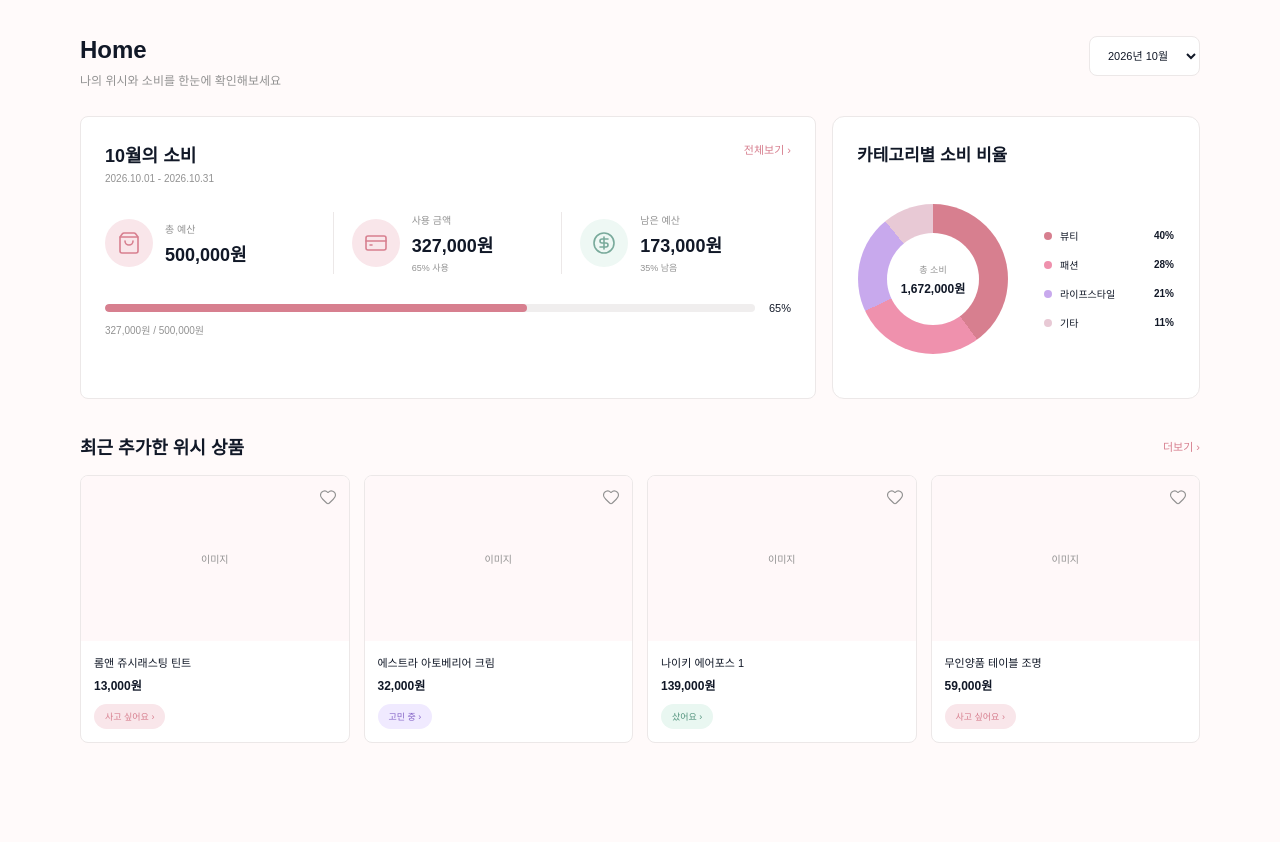
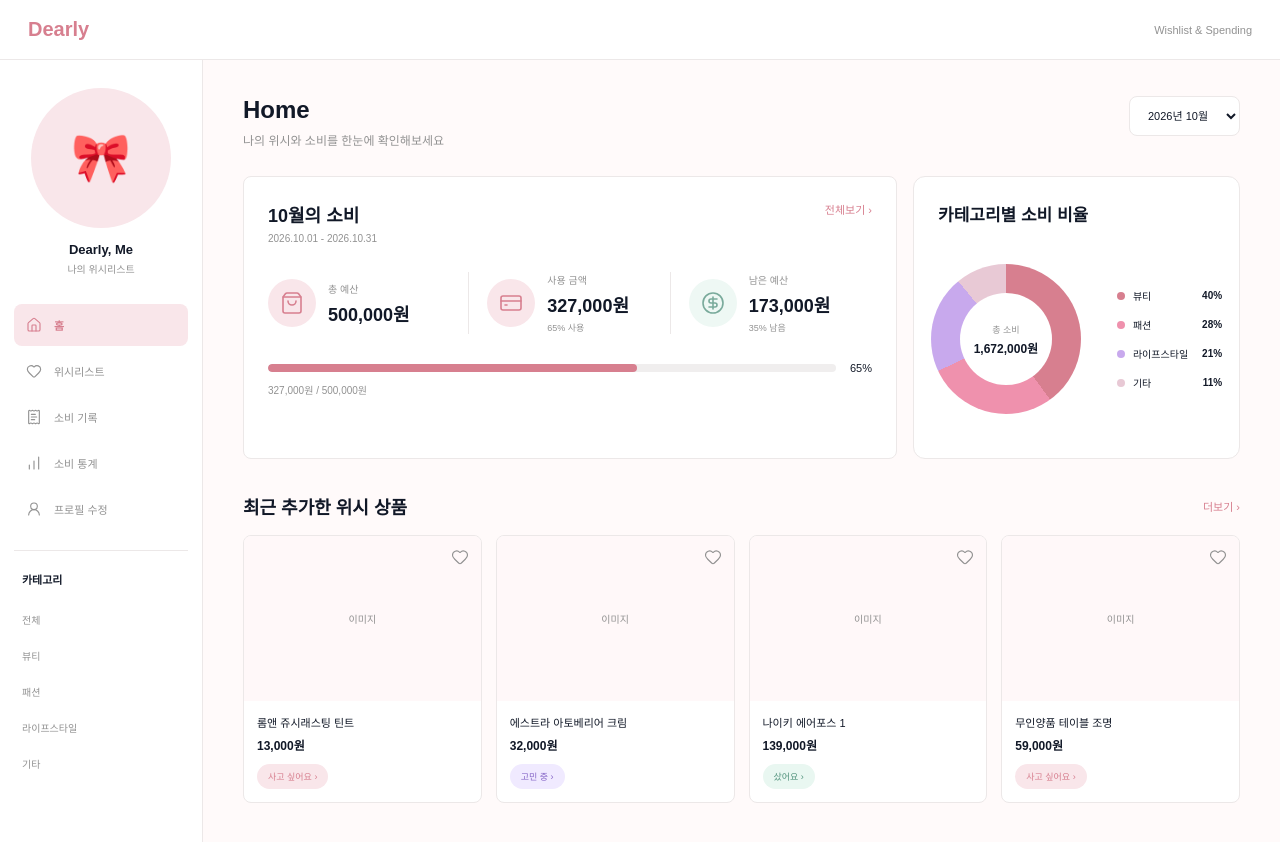
Before and after one commit to seongyeon-dev/Dearly, a React (Vite) app in the folder frontend/: page / in a window 1280 px wide. Shown: the top 842 px of the page. Before the commit the page ends 800 px from the top, so only its background shows below. Built offline with nearby package versions, Linux system fonts and the light colour scheme.

Commit message:
feat: add authentication routes

```diff
--- a/frontend/src/routes/Router.tsx
+++ b/frontend/src/routes/Router.tsx
@@ -1,16 +1,23 @@
 import { Route, Routes } from "react-router-dom";
 
+import Layout from "../components/Layout/Layout";
 import Home from "../pages/Home/Home";
 import ProductCreate from "../pages/ProductCreate/ProductCreate";
 import ProductDetail from "../pages/ProductDetail/ProductDetail";
 import Profile from "../pages/Profile/Profile";
 import PurchaseHistory from "../pages/PurchaseHistory/PurchaseHistory";
+import Signup from "../pages/Signup/Signup";
+import Login from "../pages/Login/Login";
 import Statistics from "../pages/Statistics/Statistics";
 import Wishlist from "../pages/Wishlist/Wishlist";
 
 function Router() {
   return (
     <Routes>
+      <Route path="/signup" element={<Signup />} />
+      <Route path="/login" element={<Login />} />
+
+      <Route element={<Layout />}>
         <Route path="/" element={<Home />} />
         <Route path="/wishlist" element={<Wishlist />} />
         <Route path="/wishlist/new" element={<ProductCreate />} />
@@ -18,6 +25,7 @@
         <Route path="/purchases" element={<PurchaseHistory />} />
         <Route path="/statistics" element={<Statistics />} />
         <Route path="/profile" element={<Profile />} />
+      </Route>
     </Routes>
   );
 }
```
Lines whose indentation alone changed are shown as unchanged.
